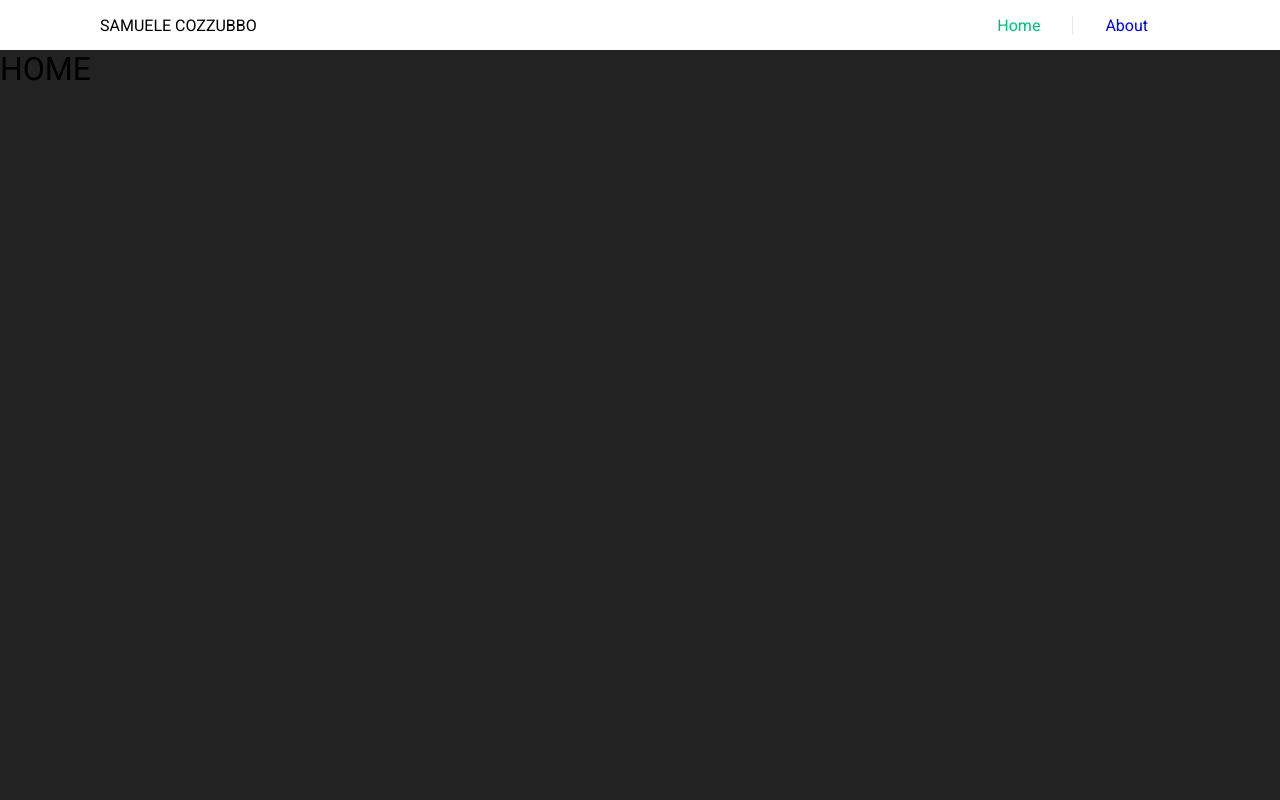
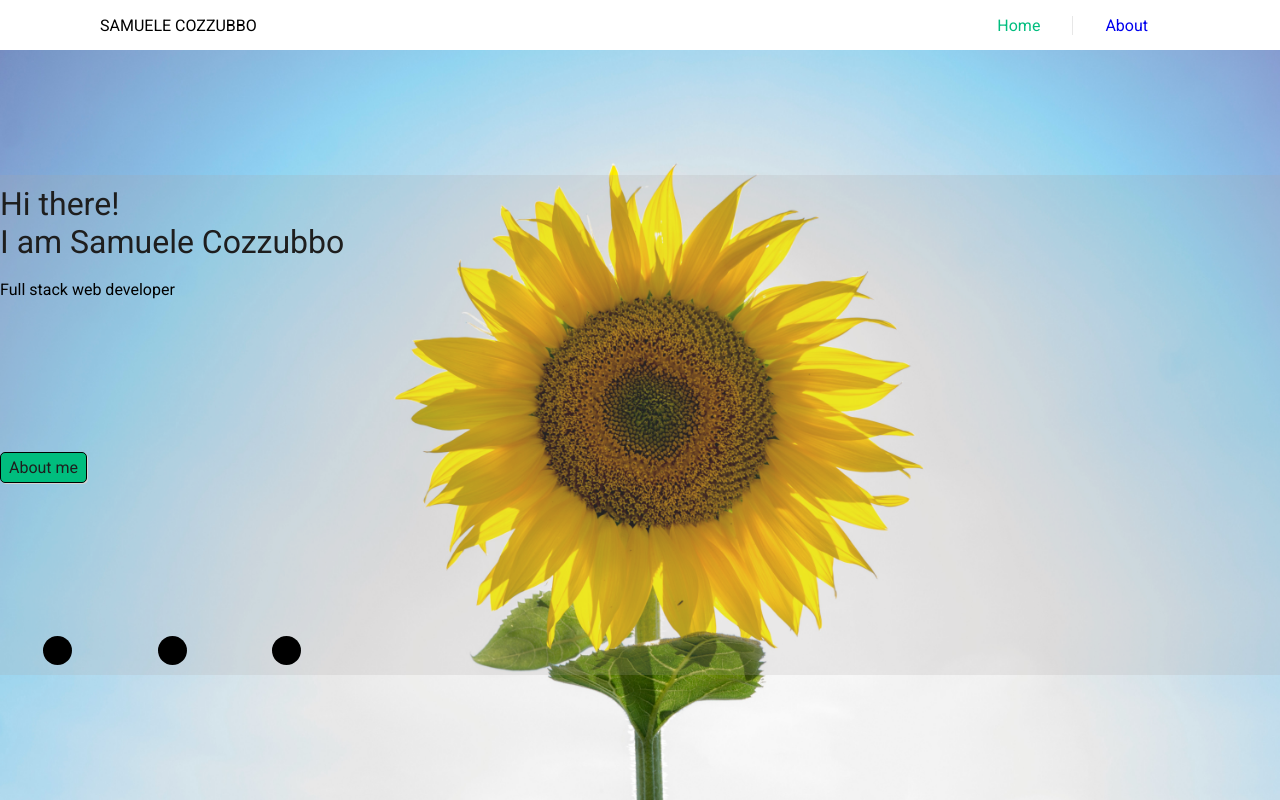
Before and after one commit to samuelecozzubbo/Portfolio_Samuele_Cozzubbo, a Vue app: page / in a window 1280 px wide. Built offline with nearby package versions, Linux system fonts and the light colour scheme.

Commit message:
Feat: add jumbotron and add style

```diff
--- a/src/App.vue
+++ b/src/App.vue
@@ -9,7 +9,7 @@ export default {
 </script>
 
 <template>
-    <Header/>
+    <Header />
     <router-view>
     </router-view>
 
--- a/src/views/Home.vue
+++ b/src/views/Home.vue
@@ -1,8 +1,111 @@
 <script>
+export default {
+  name: 'Home',
+  data() {
+    return {
+      jumboBackground: '../src/assets/img/jumbo_back.jpg',
+    };
+  }
+}
 </script>
 
 <template>
   <main>
-    <h1>HOME</h1>
+    <div class="jumbotron">
+      <div class="container">
+        <div class="info">
+            <div class="text">
+              <h1>
+              Hi there! <br> I am Samuele Cozzubbo
+              </h1>
+              <br>
+              <h4>
+                Full stack web developer
+              </h4>
+            </div>
+            <a class="btn">
+            About me
+            </a>
+            <div class="links">
+                <ul>
+                  <li>
+                    1
+                  </li>
+                  <li>
+                    2
+                  </li>
+                  <li>
+                    3
+                  </li>
+                </ul>
+            </div>
+        </div>
+        <div class="avatar">
+        </div>
+      </div>
+    </div>
   </main>
 </template>
+
+<style lang="scss">
+.jumbotron{
+  width: 100vw;
+  height: calc(100vh - 50px);
+  background-image: url('../assets/img/jumbo_back.jpg');
+  background-repeat: no-repeat;
+  background-size: 100% auto;
+  background-position: center;
+  display: flex;
+  align-items: center;
+  justify-content: center;
+
+  .container{
+    background-color: rgb(171, 167, 167,0.2);
+    width: 1500px;
+    margin: 0 auto;
+    height: 500px;
+    display: flex;
+    justify-content: space-between;
+
+    .info{
+      padding: 10px 0;
+      display: flex;
+      flex-direction: column;
+      justify-content: space-between;
+      h1{
+      color: rgb(30, 30, 30);
+    }
+
+      .btn{
+        background:hsla(160, 100%, 37%, 1);
+        border-radius: 5px;
+        padding: 5px 8px;
+        border: 1px solid black;
+        box-shadow: 1px 1px lightgray;
+        color: rgb(30, 30, 30);
+        align-self: flex-start;
+        &:hover{
+          cursor: pointer;
+          background-color: rgb(30, 30, 30);
+          color: hsla(160, 100%, 37%, 1);
+          transition: all 0.2s;
+        }
+      }
+      .links{
+        ul{
+          display: flex;
+          list-style: none;
+          justify-content: space-around;
+          li{
+            background-color: black;
+            padding: 5px 10px;
+            border-radius: 50%;
+          };
+        }
+      }
+    }
+
+
+  }
+}
+</style>
```
Also changed, not shown: src/assets/img/jumbo_back.jpg (added).
